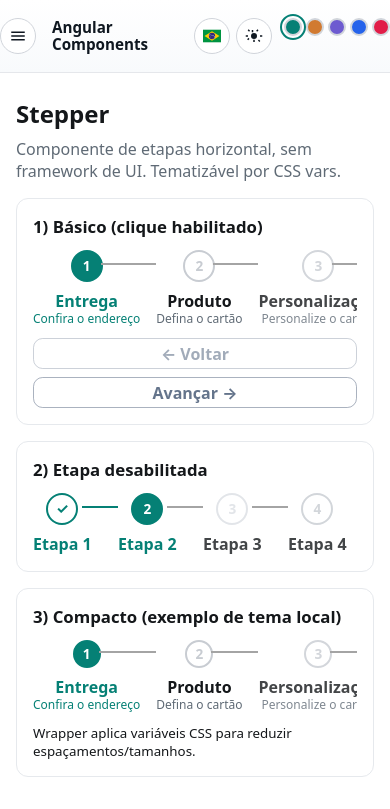
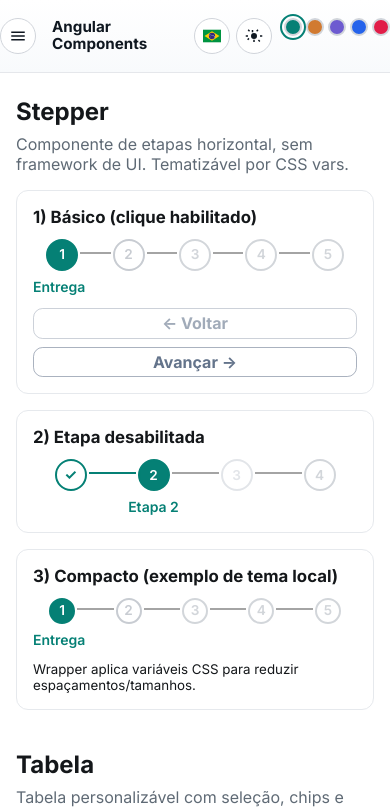
Before and after one commit to AysllaGomes/angular-components, an Angular app: page /demo in a window 390 px wide. Shown: the top 809 px of the page. Built offline with nearby package versions, Linux system fonts and the light colour scheme.

Commit message:
fix(demo): stepper sem scroll e responsivo, fonte Inter, ícones e rodapé

```diff
--- a/src/app/demo/sections/stepper/stepper-demo.component.html
+++ b/src/app/demo/sections/stepper/stepper-demo.component.html
@@ -31,7 +31,7 @@
         size="sm"
         type="button"
         (click)="next()"
-        [disabled]="current() === steps.length - 1">
+        [disabled]="current() === steps().length - 1">
         {{ 'stepper.demo.basic.next' | t }}
       </button>
     </div>
--- a/src/app/demo/sections/stepper/stepper-demo.component.sass
+++ b/src/app/demo/sections/stepper/stepper-demo.component.sass
@@ -11,7 +11,7 @@
 
 /* modo compacto exemplo */
 .compact
-  --stepper-bullet-size: 24px
-  --stepper-text: var(--fg)
-  .stepper-item .texts .label
-    font-size: .9rem
+  /* o componente tem encapsulamento: o tema local vai só por variáveis CSS */
+  --stepper-bullet-size: 22px
+  --stepper-label-size: .875rem
+  --stepper-caption-size: .6875rem
--- a/src/app/shared/components/stepper/stepper.component.sass
+++ b/src/app/shared/components/stepper/stepper.component.sass
@@ -1,22 +1,22 @@
 .stepper
   width: 100%
-  overflow-x: auto
 
 .stepper-list
   list-style: none
   display: grid
   grid-auto-flow: column
-  grid-auto-columns: 1fr
+  grid-auto-columns: minmax(0, 1fr)
   column-gap: 1rem
   padding: 0
   margin: 0
 
+/* uma coluna só: o botão ocupa a célula inteira e o bullet fica no centro dela,
+   que é a referência usada pelo conector (.connector) */
 .stepper-item
   display: grid
-  grid-template-columns: auto 1fr auto
-  align-items: center
+  grid-template-columns: minmax(0, 1fr)
+  align-items: start
   position: relative
-  justify-items: center
 
   .stepper-button
     appearance: none
@@ -27,7 +27,7 @@
     width: 100%
     text-align: center
     display: grid
-    grid-template-columns: 1fr
+    grid-template-columns: minmax(0, 1fr)
     grid-template-rows: auto auto
     justify-items: center
     gap: .5rem
@@ -58,29 +58,33 @@
     color: var(--stepper-color-done)
 
   .texts
+    display: grid
+    gap: .125rem
+    min-width: 0
+
     .label
       color: var(--stepper-text)
       font-weight: 600
-      font-size: 16px
-      line-height: 120%
+      font-size: var(--stepper-label-size, 1rem)
+      line-height: 1.2
       letter-spacing: 0
-      white-space: nowrap
+      overflow-wrap: break-word
       text-align: center
 
     .caption
       display: block
       color: var(--stepper-caption)
-      font-weight: 300
-      font-size: 12px
-      line-height: 120%
-      white-space: nowrap
+      font-weight: 400
+      font-size: var(--stepper-caption-size, .75rem)
+      line-height: 1.2
       text-align: center
 
   .connector
     position: absolute
     top: calc(var(--stepper-bullet-size) / 2 - 1px)
-    left: calc(50% + var(--stepper-bullet-size) / 2)
-    right: -1rem
+    /* liga o centro deste bullet ao centro do próximo, com folga de .5rem de cada lado */
+    left: calc(50% + var(--stepper-bullet-size) / 2 + .5rem)
+    right: calc(-50% - 1rem + var(--stepper-bullet-size) / 2 + .5rem)
     height: 2px
     background: var(--stepper-connector)
     pointer-events: none
@@ -143,5 +147,32 @@
   color: var(--stepper-color-active)
 
 @media (max-width: 720px)
-  .stepper-item .caption
+  .stepper-item .texts .caption
     display: none
+
+/* telas estreitas: só bullets + o rótulo da etapa ativa (os demais rótulos não cabem) */
+@media (max-width: 560px)
+  .stepper-list
+    column-gap: .5rem
+  .stepper-item
+    .connector
+      left: calc(50% + var(--stepper-bullet-size) / 2 + .25rem)
+      right: calc(-50% - .5rem + var(--stepper-bullet-size) / 2 + .25rem)
+    .texts .label
+      font-size: var(--stepper-label-size, .875rem)
+  .stepper-item:not(.is-active) .texts
+    position: absolute
+    width: 1px
+    height: 1px
+    overflow: hidden
+    clip-path: inset(50%)
+    white-space: nowrap
+  /* o rótulo ativo pode ser mais largo que a coluna: deixa vazar centralizado */
+  .stepper-item.is-active .texts
+    width: max-content
+    max-width: 40vw
+  /* nas pontas, o rótulo ativo encosta na borda em vez de vazar para fora do card */
+  .stepper-item.is-active:first-child .texts
+    justify-self: start
+  .stepper-item.is-active:last-child .texts
+    justify-self: end
--- a/src/index.html
+++ b/src/index.html
@@ -7,6 +7,9 @@
   <meta name="viewport" content="width=device-width, initial-scale=1">
   <meta name="description" content="Componentes Angular standalone, acessíveis e sem frameworks de UI: ActionBar, Button, Dialog, Pagination, Select, Stepper, Table e Toast.">
   <link rel="icon" type="image/x-icon" href="favicon.ico">
+  <link rel="preconnect" href="https://fonts.googleapis.com">
+  <link rel="preconnect" href="https://fonts.gstatic.com" crossorigin>
+  <link rel="stylesheet" href="https://fonts.googleapis.com/css2?family=Inter:wght@400..700&display=swap">
   <!--
     Aplica tema, cor de destaque e idioma salvos ANTES da primeira pintura,
     evitando a "piscada" do tema claro com SSR. Mesmas chaves e valores
--- a/src/styles.sass
+++ b/src/styles.sass
@@ -232,7 +232,9 @@
 html, body
   background: var(--bg)
   color: var(--fg)
-  font-family: system-ui, -apple-system, "Segoe UI", Roboto, Arial, "Helvetica Neue", sans-serif
+  font-family: "Inter", system-ui, -apple-system, "Segoe UI", Roboto, Arial, "Helvetica Neue", sans-serif
+  -webkit-font-smoothing: antialiased
+  -moz-osx-font-smoothing: grayscale
   margin: 0
 
 /* controles de formulário herdam a fonte da página (o padrão do navegador é Arial) */
```
